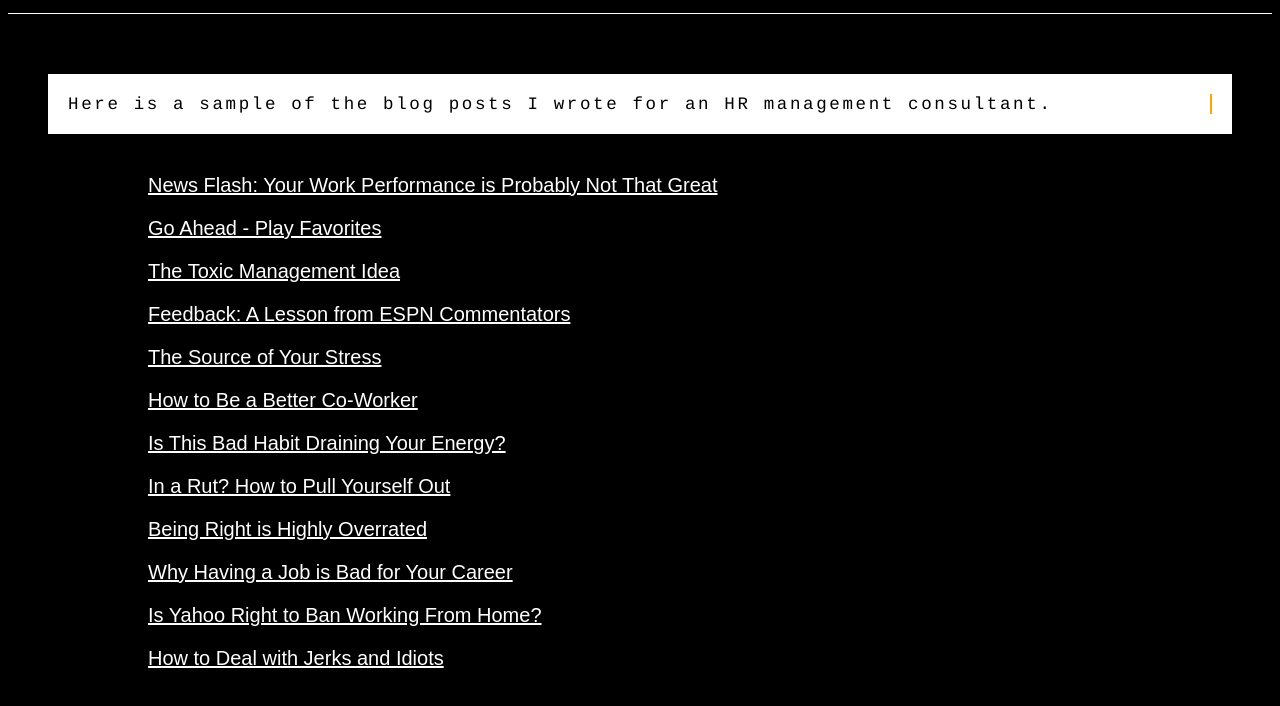
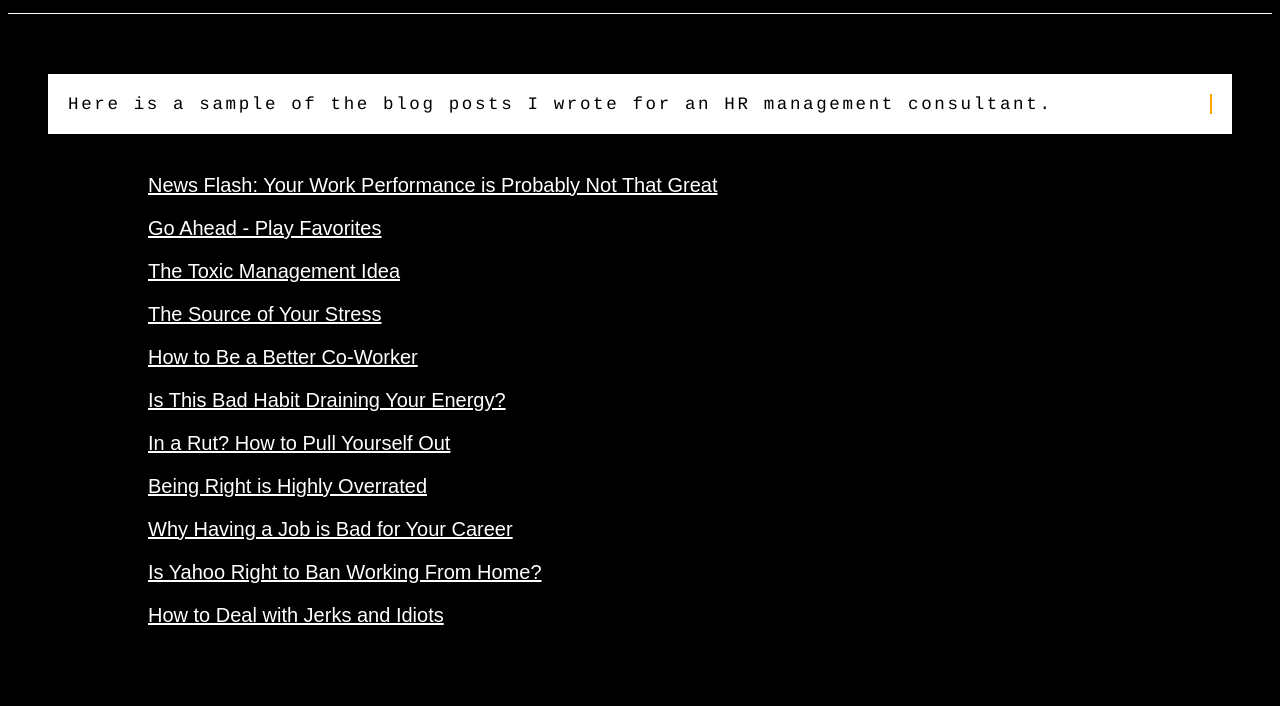
Before and after one commit to headweigh/portfolio, a plain HTML site: page blog.html in a window 1280 px wide. Shown: the part 102-808 px from the top of the page. Drawn offline with Linux system fonts and the light colour scheme.

Commit message:
Remove one blog post

```diff
--- a/blog.html
+++ b/blog.html
@@ -17,7 +17,6 @@
         <p><a href="https://www.forbes.com/sites/cywakeman/2013/05/13/news-flash-your-work-performance-is-probably-not-that-great/#5a1fd5d0182e" target="_blank">News Flash: Your Work Performance is Probably Not That Great</a></p>
         <p><a href="https://www.forbes.com/sites/cywakeman/2013/05/01/go-ahead-play-favorites/#2530bf241b52" target="_blank">Go Ahead - Play Favorites</a></p>
         <p><a href="https://www.forbes.com/sites/cywakeman/2013/06/06/the-toxic-management-idea/#7ab290413f4b" target="_blank">The Toxic Management Idea</a></p>
-        <p><a href="https://www.forbes.com/sites/cywakeman/2013/06/12/feedback-a-lesson-from-espn-commentators/#36f2a7f8575d" target="_blank">Feedback: A Lesson from ESPN Commentators</a></p>
         <p><a href="https://www.forbes.com/sites/cywakeman/2013/06/20/the-source-of-your-stress/#3592bbf37626" target="_blank">The Source of Your Stress</a></p>
         <p><a href="https://www.forbes.com/sites/cywakeman/2013/06/27/how-to-be-a-better-co-worker/#5352c96bc026" target="_blank">How to Be a Better Co-Worker</p></a>
         <p><a href="https://www.forbes.com/sites/cywakeman/2013/05/15/is-this-bad-habit-draining-your-energy/#49c2f2a7792f" target="_blank">Is This Bad Habit Draining Your Energy?</a></p>
```
